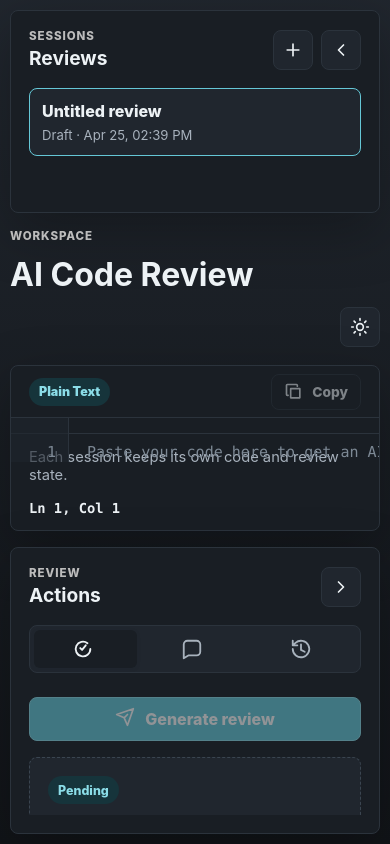
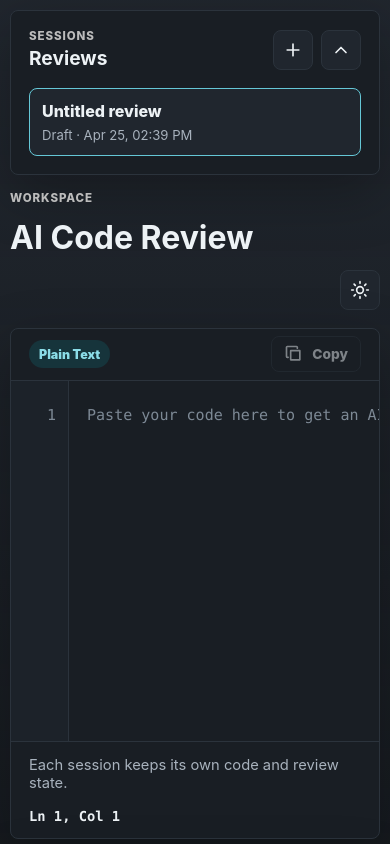
Before and after one commit to rcosta358/cf_ai_code_reviewer, a React (Vite) app in the folder app/: page / in a window 390 px wide. Shown: the top 844 px of the page. Built offline with nearby package versions, Linux system fonts and the light colour scheme.

Commit message:
Improve UI

```diff
--- a/app/src/components/InsightPanel.tsx
+++ b/app/src/components/InsightPanel.tsx
@@ -26,7 +26,7 @@ export function InsightPanel({ isCollapsed, onToggleCollapse }: InsightPanelProp
                 </div>
                 <button
                     aria-label={isCollapsed ? 'Expand review panel' : 'Collapse review panel'}
-                    className="icon-button"
+                    className="icon-button collapse-toggle"
                     onClick={onToggleCollapse}
                     type="button"
                 >
--- a/app/src/components/SessionSidebar.tsx
+++ b/app/src/components/SessionSidebar.tsx
@@ -32,7 +32,7 @@ export function SessionSidebar({ isCollapsed, onToggleCollapse }: SessionSidebar
                     )}
                     <button
                         aria-label={isCollapsed ? 'Expand sessions panel' : 'Collapse sessions panel'}
-                        className="icon-button"
+                        className="icon-button collapse-toggle"
                         onClick={onToggleCollapse}
                         type="button"
                     >
--- a/app/src/styles/main.scss
+++ b/app/src/styles/main.scss
@@ -252,6 +252,10 @@ h3 {
     outline: none;
     box-shadow: var(--focus);
   }
+}
+
+.collapse-toggle .icon {
+  transition: transform 160ms ease;
 }
 
 .workspace {
@@ -1067,12 +1071,27 @@ h3 {
 }
 
 @media (max-width: 760px) {
+  html,
+  body,
+  #root {
+    height: auto;
+    min-height: 100%;
+    overflow-x: hidden;
+    overflow-y: auto;
+  }
+
+  .theme-root {
+    height: auto;
+    min-height: 100svh;
+    overflow: visible;
+  }
+
   .app-shell {
     display: flex;
     flex-direction: column;
-    height: 100%;
-    min-height: 0;
-    overflow: hidden;
+    height: auto;
+    min-height: 100svh;
+    overflow: visible;
     padding: 10px;
   }
 
@@ -1087,15 +1106,20 @@ h3 {
   }
 
   .workspace {
-    flex: 1 1 auto;
+    flex: 0 0 auto;
+    min-height: 620px;
   }
 
   .theme-toggle {
     align-self: flex-end;
   }
 
+  .collapse-toggle .icon {
+    transform: rotate(90deg);
+  }
+
   .code-editor {
-    min-height: 0;
+    min-height: 360px;
   }
 
   .primary-button {
@@ -1103,13 +1127,21 @@ h3 {
   }
 
   .session-sidebar {
-    flex: 0 0 min(220px, 24svh);
-    max-height: none;
+    flex: 0 0 auto;
+    max-height: 260px;
   }
 
   .insight-panel {
-    flex: 0 0 min(320px, 34svh);
-    min-height: 0;
+    flex: 0 0 auto;
+    min-height: 320px;
+  }
+
+  .sidebar.is-collapsed {
+    align-items: stretch;
+
+    .panel-header {
+      justify-content: flex-end;
+    }
   }
 
   .view-tabs button {
```
